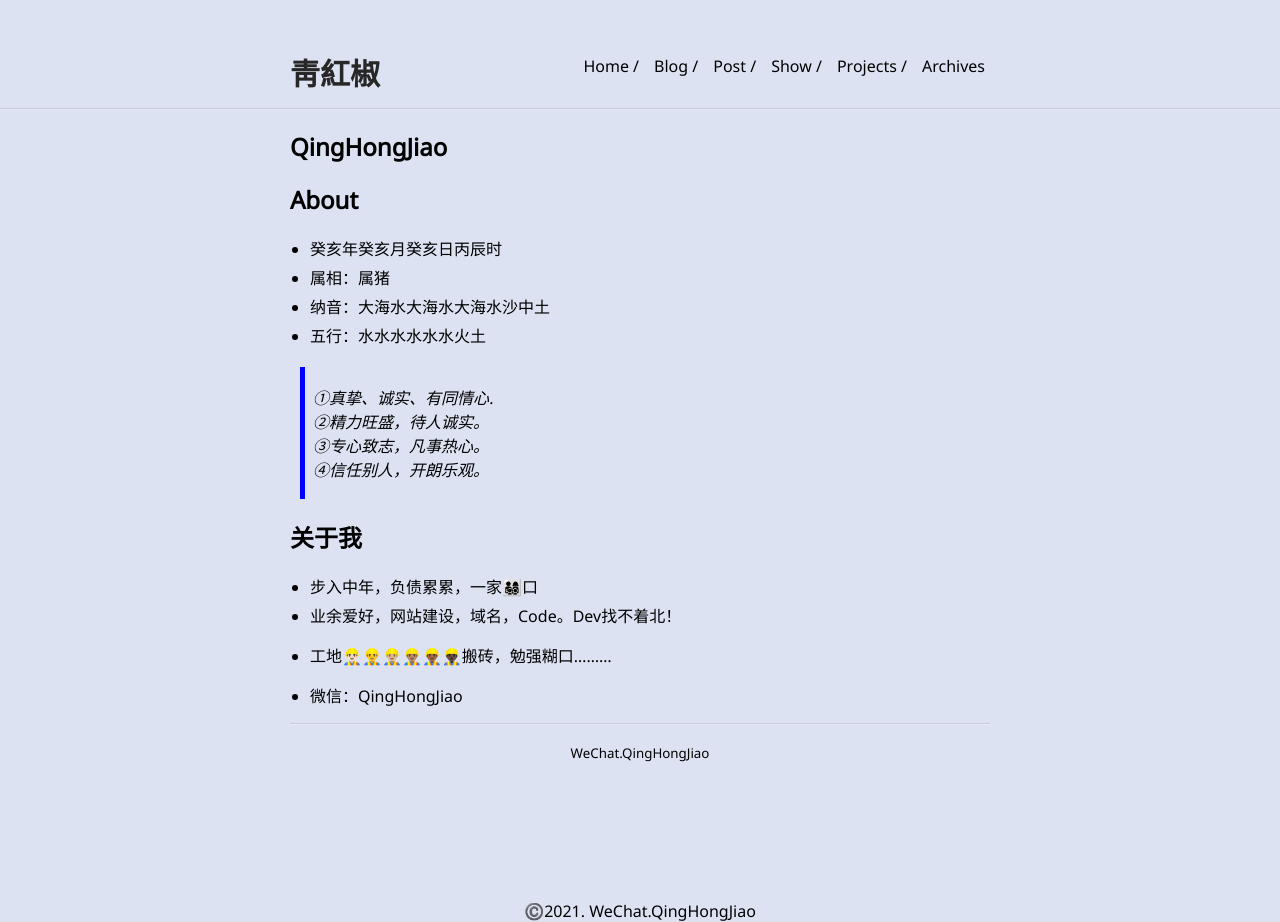
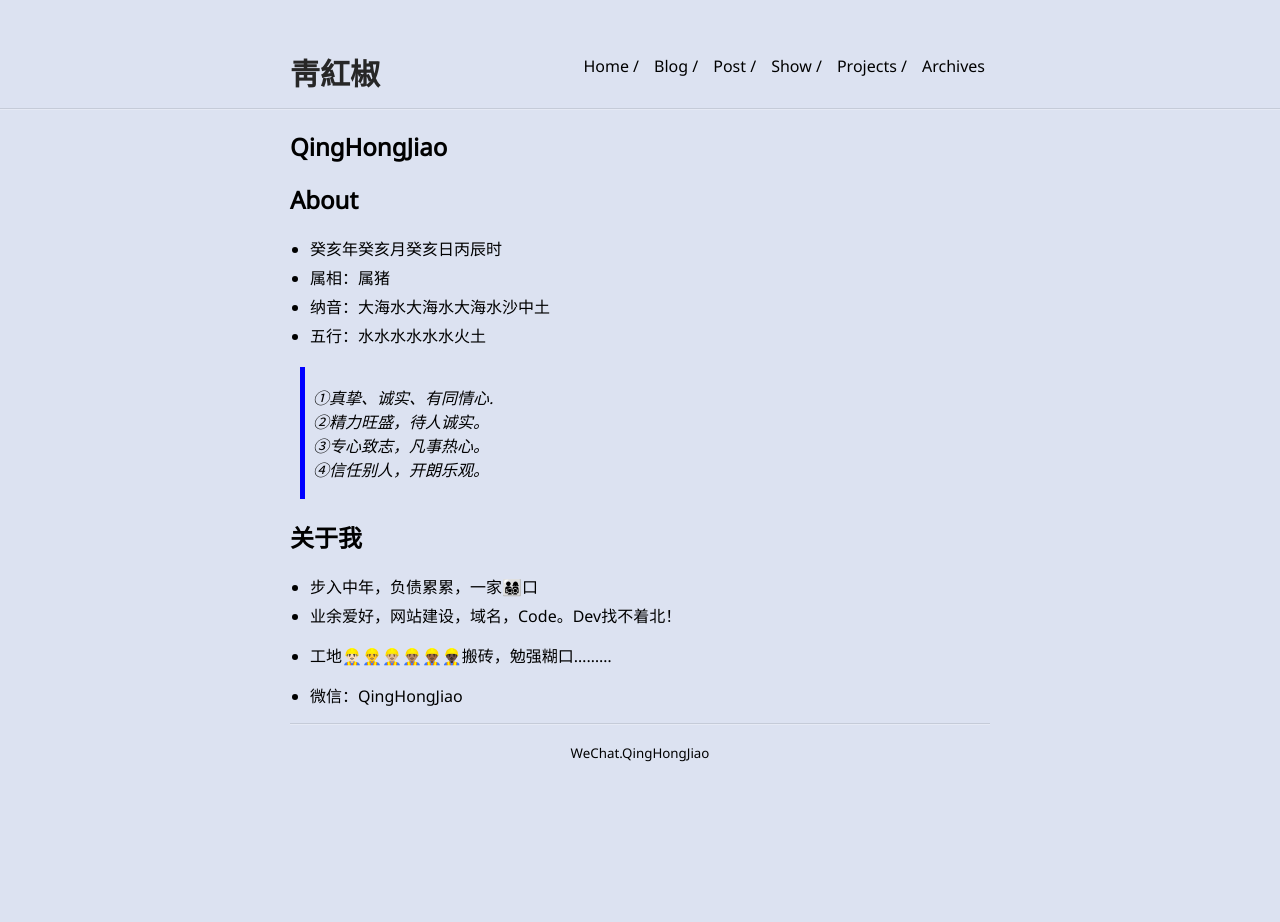
Before and after one commit to QingHongJiao/qinghongjiao.github.io, a Jekyll site: the page built from index.md, in a window 1280 px wide. Built offline with Jekyll 4.4.1, drawn with Linux system fonts in a browser that asks for light colours; comment, search, counter and statistics services are not loaded; our own code applies the rules of GitHub Pages for plain Markdown files; after the commit the page ends 900 px from its top, so only the background shows below that.

Commit message:
Update main.html

```diff
--- a/_layouts/main.html
+++ b/_layouts/main.html
@@ -103,10 +103,5 @@
     {% endif %}
 </body>
 <footer>
-<div class="footer">©️2021.
-    <!-- 站长统计 -->
-    <script type="text/javascript">document.write(unescape("%3Cspan id='cnzz_stat_icon_1280111204'%3E%3C/span%3E%3Cscript src='https://s9.cnzz.com/z_stat.php%3Fid%3D1280111204' type='text/javascript'%3E%3C/script%3E"));</script>
-    <!-- 微信 -->
-    WeChat.QingHongJiao
-    </div>
+
 </footer>
```
